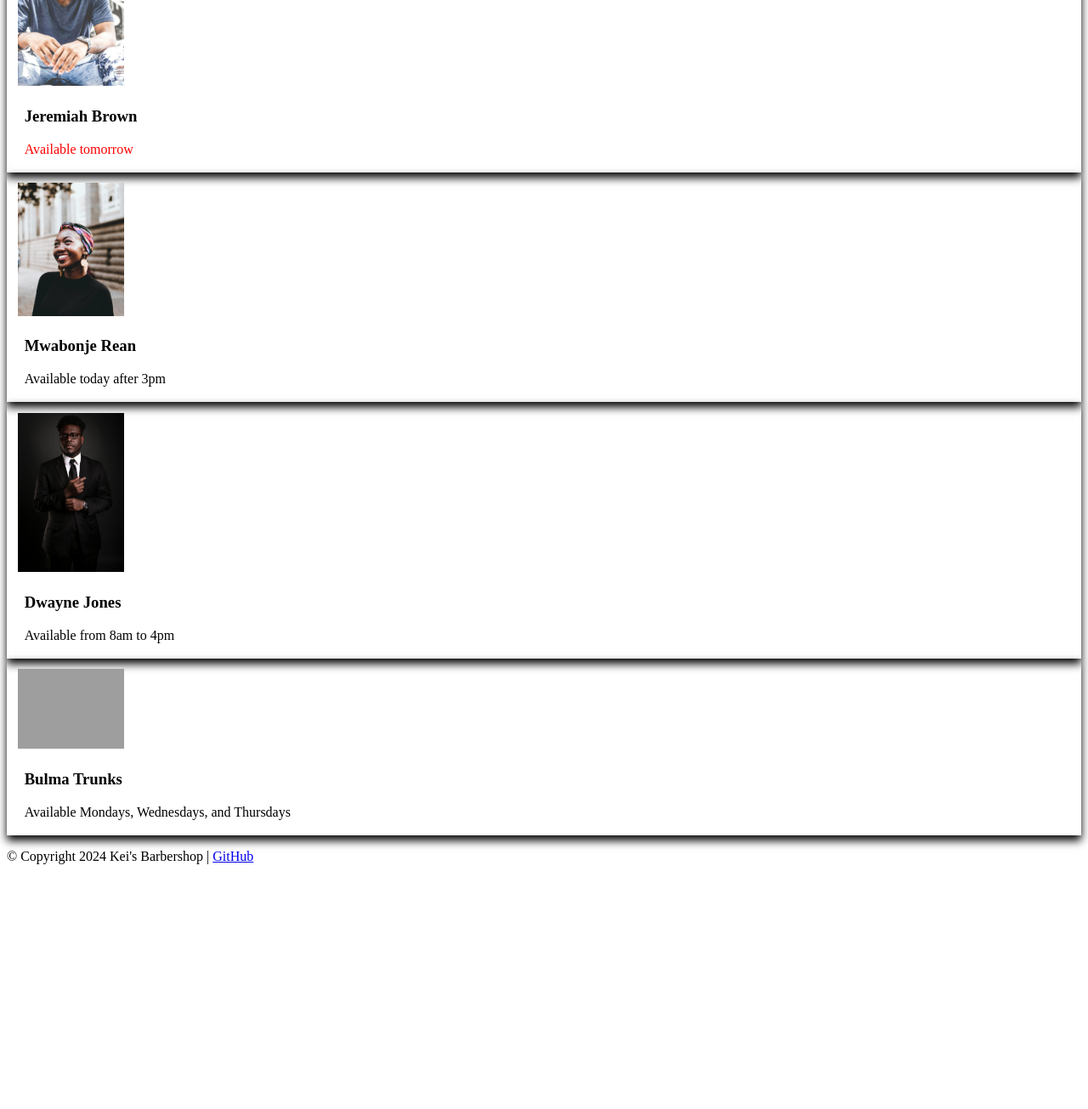
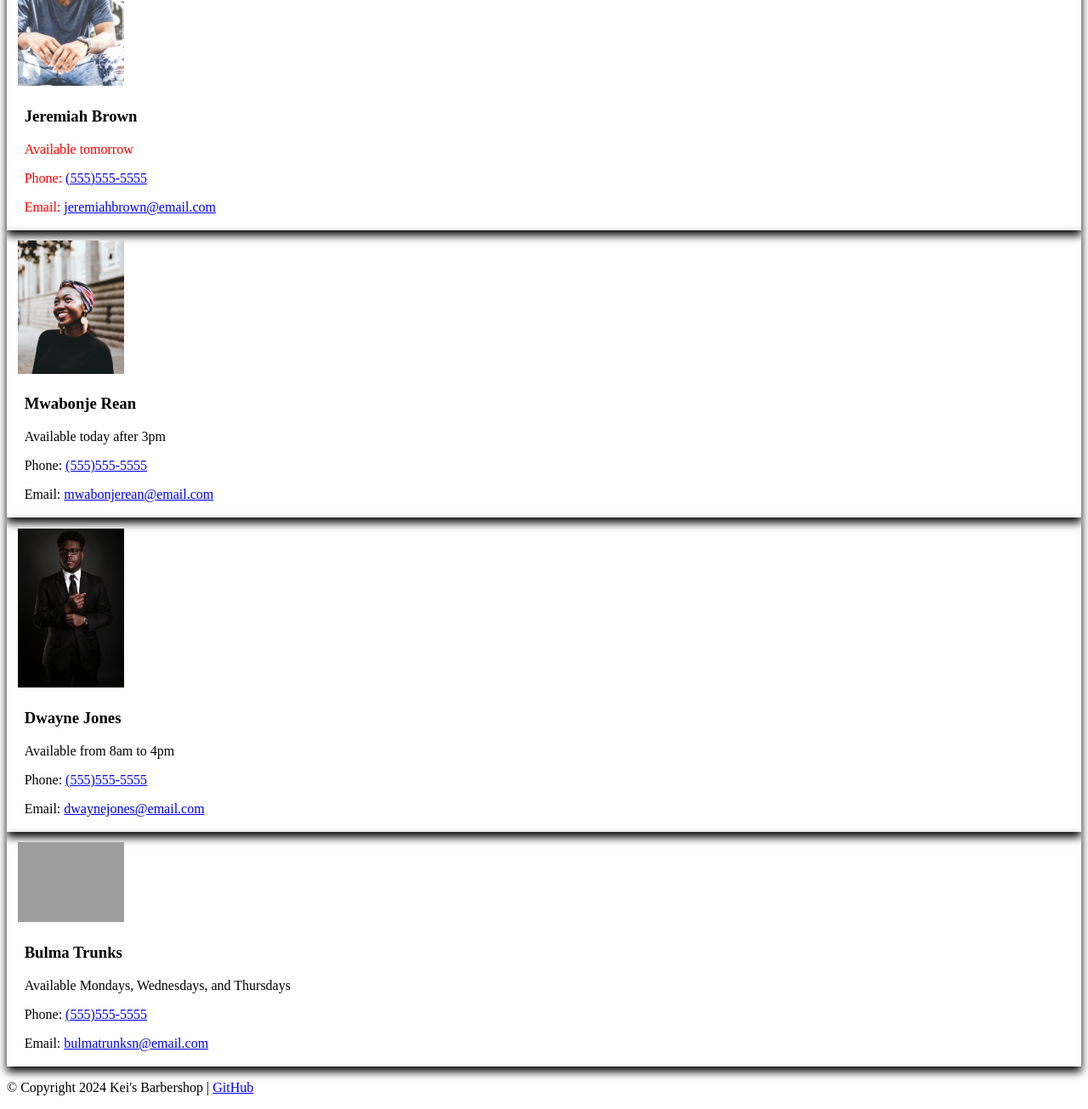
Before and after one commit to Keiyon/Module-5-Assignment, a plain HTML site: page availability.html in a window 1280 px wide. Shown: the part 652-1957 px from the top of the page at 85% size. Before the commit the page ends 1685 px from the top, so only its background shows below. Drawn offline with Linux system fonts and the light colour scheme; grey boxes are pictures that could not be loaded.

Commit message:
Included contact information for my availability page

```diff
--- a/availability.html
+++ b/availability.html
@@ -20,7 +20,7 @@
             </div>
         </nav>
         <img src="images/keis_barbershop.jpg" alt="Image of barbershop logo" height="300" width="300">
-        <h1>Booking</h1>
+        <h1>Availability</h1>
     </header>
     <main>
         <h2>Kei's Barbershop</h2>
@@ -32,6 +32,8 @@
                 <div class="container1" id="jeremiah">
                     <h3><b>Jeremiah Brown</b></h3>
                     <p>Available tomorrow</p>
+                    <p>Phone: <a href="tel:5555555555">(555)555-5555</a></p>
+                    <p>Email: <a href="mailto:notreal@email.com">jeremiahbrown@email.com</a></p>
                 </div>
                 </div>
 
@@ -40,6 +42,8 @@
                 <div class="container2">
                     <h3><b>Mwabonje Rean</b></h3>
                     <p>Available today after 3pm</p>
+                    <p>Phone: <a href="tel:5555555555">(555)555-5555</a></p>
+                    <p>Email: <a href="mailto:notreal@email.com">mwabonjerean@email.com</a></p>
                 </div>
             </div>
 
@@ -48,6 +52,8 @@
                 <div class="container3">
                     <h3><b>Dwayne Jones</b></h3>
                     <p>Available from 8am to 4pm</p>
+                    <p>Phone: <a href="tel:5555555555">(555)555-5555</a></p>
+                    <p>Email: <a href="mailto:notreal@email.com">dwaynejones@email.com</a></p>
                 </div>
             </div>
 
@@ -56,6 +62,9 @@
                 <div class="container4">
                 <h3><b>Bulma Trunks</b></h3>
                 <p>Available Mondays, Wednesdays, and Thursdays</p>
+                <p>Phone: <a href="tel:5555555555">(555)555-5555</a></p>
+                <p>Email: <a href="mailto:notreal@email.com">bulmatrunksn@email.com</a></p>
+
                 </div>
             </div>
         </body>
```
